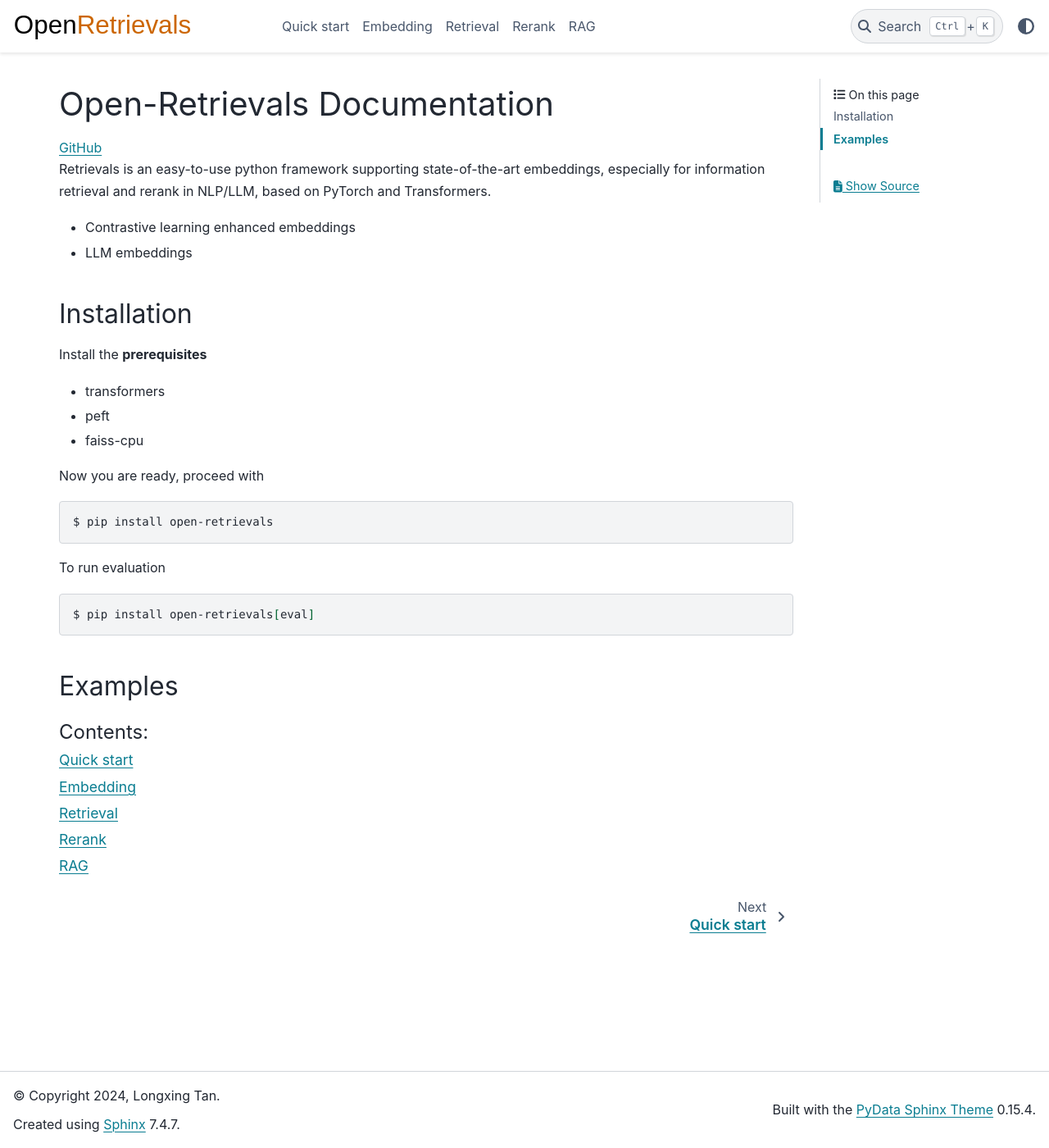
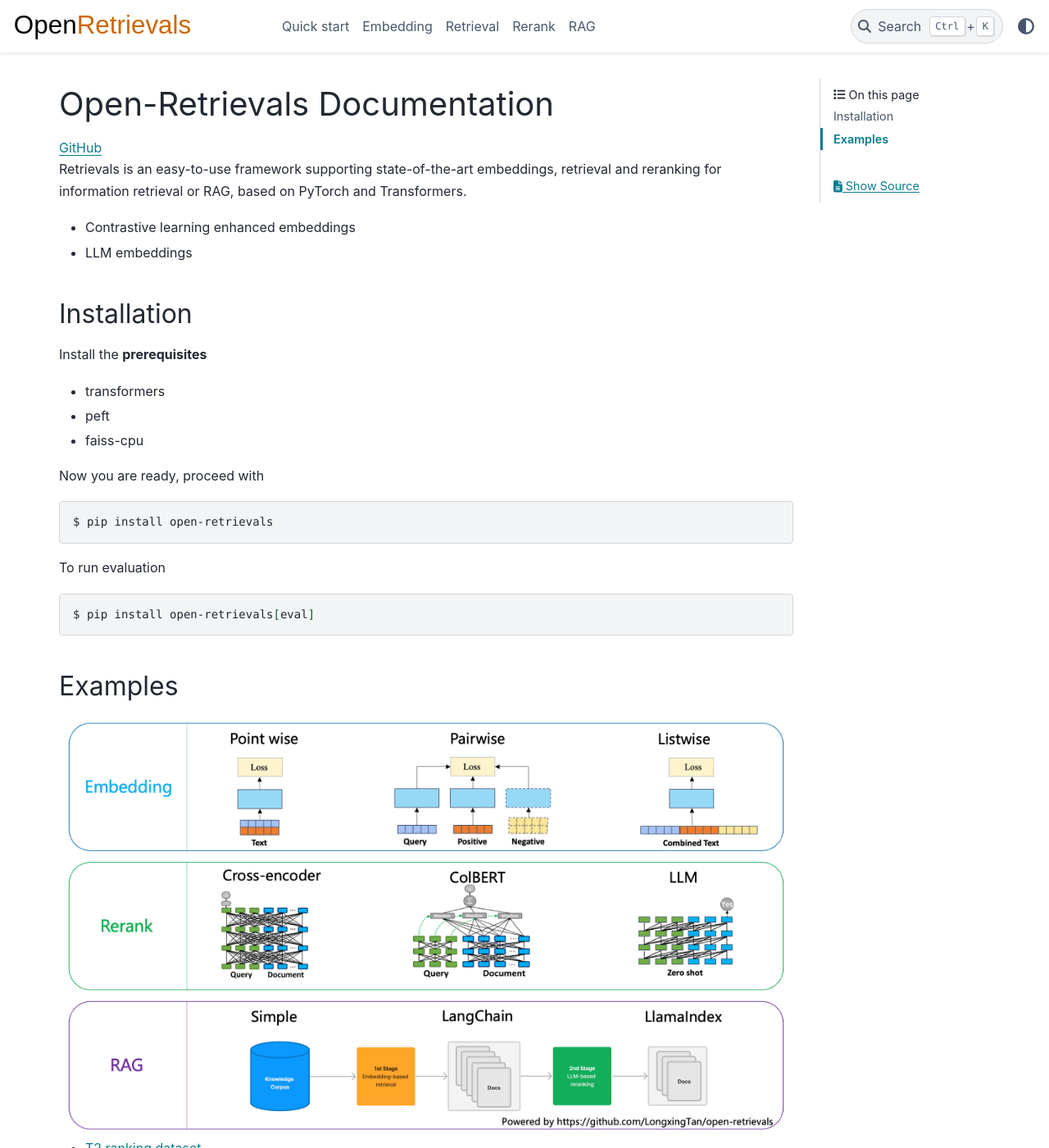
Before and after one commit to LongxingTan/open-retrievals, a Sphinx documentation site: the page built from docs/source/index.rst, in a window 1280 px wide and 1400 px high. Shown: the whole window at 82% size. Built offline with Sphinx 7.4.7 and the PyData theme 0.15.4, drawn with Linux system fonts in a browser that asks for light colours; some of the changed text lies outside the part shown.

Commit message:
docs: update

```diff
--- a/docs/source/index.rst
+++ b/docs/source/index.rst
@@ -4,7 +4,7 @@ Open-Retrievals Documentation
 
    <a class="github-button" href="https://github.com/LongxingTan/open-retrievals" data-icon="octicon-star" data-size="large" data-show-count="true" aria-label="Star LongxingTan/open-retrievals on GitHub">GitHub</a>
 
-Retrievals is an easy-to-use python framework supporting state-of-the-art embeddings, especially for information retrieval and rerank in NLP/LLM, based on PyTorch and Transformers.
+Retrievals is an easy-to-use framework supporting state-of-the-art embeddings, retrieval and reranking for information retrieval or RAG, based on PyTorch and Transformers.
 
 * Contrastive learning enhanced embeddings
 * LLM embeddings
@@ -36,6 +36,17 @@ To run evaluation
 Examples
 ------------------
 
+.. image:: https://github.com/LongxingTan/open-retrievals/blob/master/docs/source/_static/structure.png
+   :alt: retrievals Image
+
+
+* `T2 ranking dataset <https://github.com/LongxingTan/open-retrievals/tree/master/examples/t2_ranking>`_
+* `scifact dataset <https://github.com/LongxingTan/open-retrievals/tree/master/examples/scifact>`_
+* `msmacro dataset <https://github.com/LongxingTan/open-retrievals/tree/master/examples/msmacro>`_
+* `wikipedia nq dataset <https://github.com/LongxingTan/open-retrievals/tree/master/examples/wikipedia-nq>`_
+* `rag example <https://github.com/LongxingTan/open-retrievals/tree/master/examples/rag>`_
+* `graph rag example <URL>`_
+
 
 .. toctree::
    :maxdepth: 1
```
Also changed, not shown: examples/README.md.
